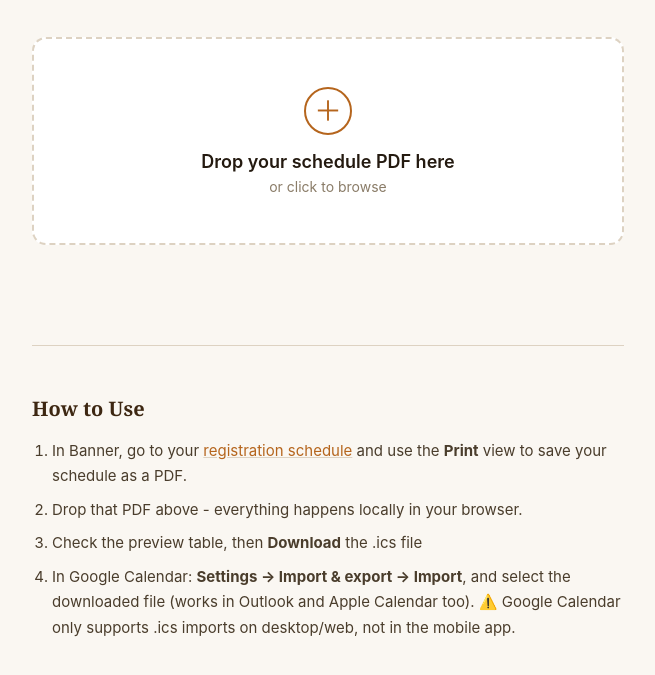
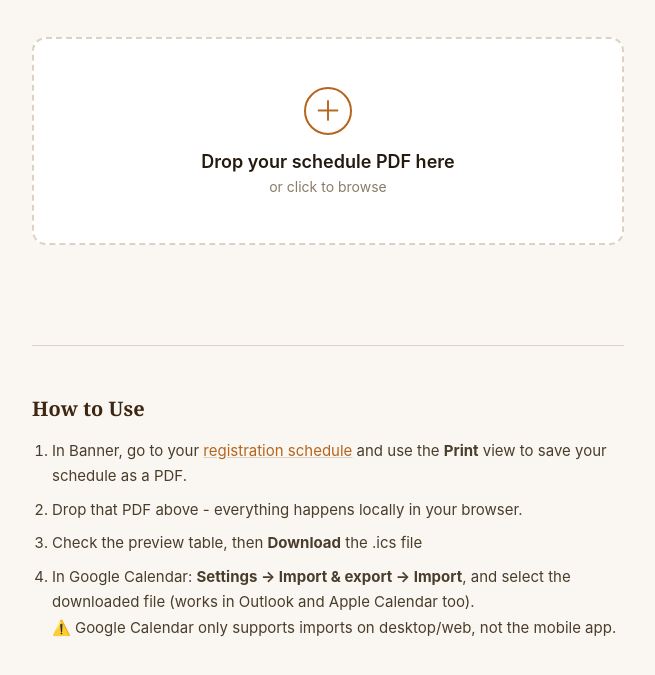
Before and after one commit to das428/schedule-to-calendar, a website with bundled scripts: page index.html in a window 1280 px wide. Shown: the part 201-876 px from the top of the page, without its empty margins (312-967 px from the left). Built offline with nearby package versions, Linux system fonts and the light colour scheme.

Commit message:
final changes to description

```diff
--- a/index.html
+++ b/index.html
@@ -56,7 +56,7 @@
         <li>Drop that PDF above - everything happens locally in your browser.</li>
         <li>Check the preview table, then <strong>Download</strong> the .ics file</li>
         <li>In Google Calendar: <strong>Settings → Import & export → Import</strong>, and select the downloaded file (works in Outlook and Apple Calendar too).
-        ⚠️ Google Calendar only supports .ics imports on desktop/web, not in the mobile app.</li>
+        <br>⚠️ Google Calendar only supports imports on desktop/web, not the mobile app.</li>
       </ol>
     </section>
 
```
